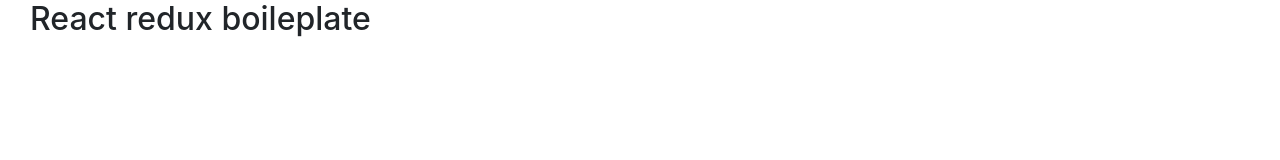
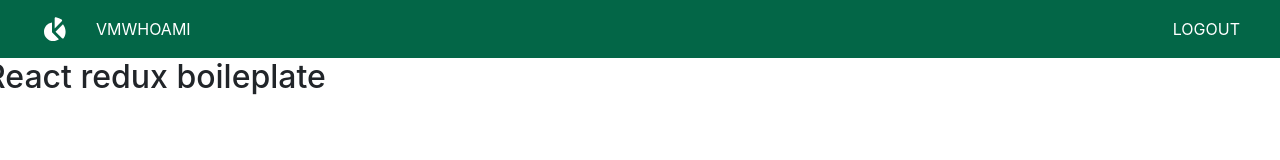
Before and after one commit to vmwhoami/admin_ui_maib, a React app: page / in a window 1280 px wide. Built offline with nearby package versions, Linux system fonts and the light colour scheme; no server answers; what miragejs would draw is missing.

Commit message:
Add navbar and side nav Column

```diff
--- a/src/components/App.js
+++ b/src/components/App.js
@@ -1,18 +1,14 @@
 import { BrowserRouter, Route, Switch } from 'react-router-dom';
-import { Container } from 'react-bootstrap';
+
 import Home from '../pages/Home';
 
 function App() {
   return (
-    <Container fluid>
-      <BrowserRouter>
-        <Switch>
-          <Route path="/" component={Home} exact />
-
-        </Switch>
-
-      </BrowserRouter>
-    </Container>
+    <BrowserRouter>
+      <Switch>
+        <Route path="/" component={Home} exact />
+      </Switch>
+    </BrowserRouter>
   );
 }
 
--- a/src/components/layout.js
+++ b/src/components/layout.js
@@ -1,8 +1,9 @@
 import React, { useEffect } from 'react';
-import { Container } from 'react-bootstrap';
+import { Container, Row } from 'react-bootstrap';
 import PropTypes from 'prop-types';
 import { useDispatch } from 'react-redux';
 import getUsers from '../redux/reducer/actions';
+import NavBar from './navbar/NavBar';
 
 const Layout = ({ children }) => {
   const dispatch = useDispatch();
@@ -10,8 +11,11 @@
     dispatch(getUsers());
   }, []);
   return (
-    <Container fluid>
-      {children}
+    <Container className="px-0" fluid>
+      <NavBar />
+      <Row>
+        {children}
+      </Row>
     </Container>
   );
 };
--- /dev/null
+++ b/src/components/navbar/NavBar.js
@@ -0,0 +1,18 @@
+import React from 'react';
+import { TiChartPie } from 'react-icons/ti';
+import { Link } from 'react-router-dom';
+import {
+  Navbar, Nav,
+} from 'react-bootstrap';
+
+const NavBar = () => (
+  <Navbar variant="green">
+    <Navbar.Brand className="logo d-flex ml-4 text-white" href="#home"><TiChartPie /></Navbar.Brand>
+    <Nav className="mr-auto">
+      <Nav.Link className="text-white" href="#home">VMWHOAMI</Nav.Link>
+    </Nav>
+    <Link className="text-white text-uppercase mr-4" to="/">Logout</Link>
+  </Navbar>
+);
+
+export default NavBar;
--- a/src/index.js
+++ b/src/index.js
@@ -2,6 +2,7 @@
 import ReactDOM from 'react-dom';
 import { Provider } from 'react-redux';
 import 'bootstrap/dist/css/bootstrap.min.css';
+import './styles/index.css';
 import App from './components/App';
 import store from './redux/store';
 import reportWebVitals from './reportWebVitals';
--- a/src/styles/index.css
+++ b/src/styles/index.css
@@ -44,3 +44,11 @@
   background-color: #2b44726e;
   z-index: 3;
 }
+
+.navbar-green{
+  background-color: #036647 !important;
+}
+
+.logo{
+  font-size: 2rem
+}
```
Also changed, not shown: src/components/leftBar/LeftBar.js (added, +11 -0 lines).
